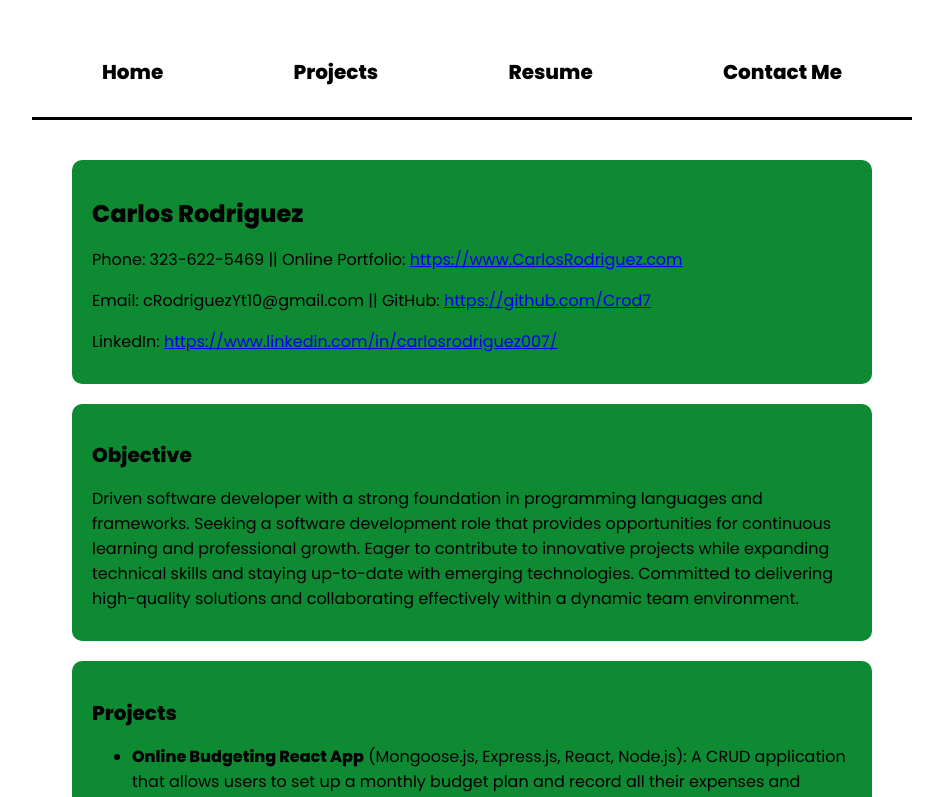
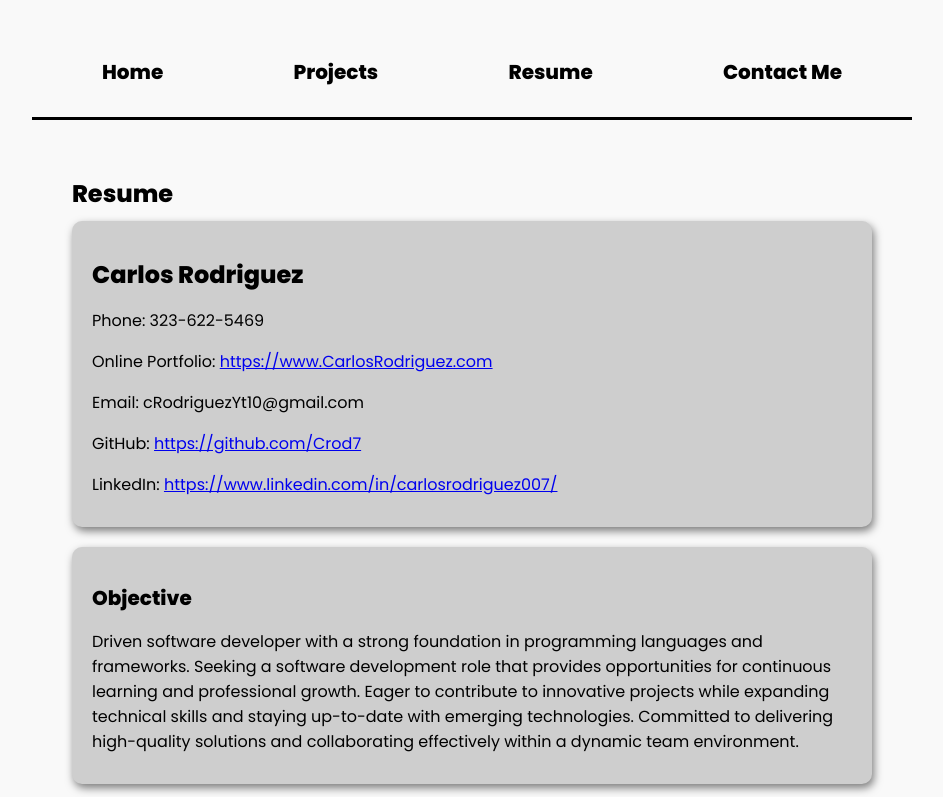
Before and after one commit to Crod7/Outdated-Portfolio-React-Website, a React (Create React App) app in the folder frontend/: page /resume in a window 1280 px wide. Shown: the top 797 px of the page, without its empty margins (168-1111 px from the left). Built offline with nearby package versions, Linux system fonts and the light colour scheme.

Commit message:
Organized all css files to maximize modularity and maintainability.

```diff
--- a/frontend/src/components/Resume.js
+++ b/frontend/src/components/Resume.js
@@ -1,17 +1,23 @@
 import React from "react";
-import '../css/resume.css';
 
 const Resume = () => {
     return (
       <div className="resume-container">
+        <h1>Resume</h1>
         <div className="section-container">
           <h1>Carlos Rodriguez</h1>
           <p>
-            Phone: 323-622-5469 || Online Portfolio:{' '}
+            Phone: 323-622-5469
+          </p>
+          <p>
+            Online Portfolio:{' '}
             <a href="https://www.CarlosRodriguez.com">https://www.CarlosRodriguez.com</a>
           </p>
           <p>
-            Email: cRodriguezYt10@gmail.com || GitHub:{' '}
+            Email: cRodriguezYt10@gmail.com
+          </p>
+          <p>
+            GitHub:{' '}
             <a href="https://github.com/Crod7">https://github.com/Crod7</a>
           </p>
           <p>
@@ -67,7 +73,6 @@ const Resume = () => {
         <div className="section-container">
           <h2>Technical Skills</h2>
           <ul>
-            <li>Machine Learning:</li>
             <li>Programming Technologies: Java, Python</li>
             <li>Graphical User Interface Technologies: JavaFx</li>
             <li>Programming Technologies, Front End: React, JavaScript, HTML, CSS</li>
--- /dev/null
+++ b/frontend/src/css/home.css
@@ -0,0 +1,18 @@
+.homepage-container {
+    display: flex;
+    flex-direction: column;
+    justify-content: space-between;
+    align-items: center;
+    padding: 40px;
+    margin: 10px;
+    box-shadow: var(--boxShadow);
+  }
+
+
+  .image-container img {
+    flex-direction: row;
+    width: 100%;
+    max-width: 400px;
+    min-width: 400px;
+    height: auto;
+  }
--- a/frontend/src/css/index.css
+++ b/frontend/src/css/index.css
@@ -1,102 +1,27 @@
+@import "navbar.css";
+@import "projects.css";
+@import "home.css";
+@import "resume.css";
+
 /* google font */
 @import url('https://fonts.googleapis.com/css2?family=Poppins:wght@300;400;500;600;800&family=VT323&display=swap');
 
-/* layout */
 :root {
   --primary: #d7dedf;
-  --secondary: #764715;
+  --secondary: #cecece;
   --button: #547EAB;
   --error: #e7195a;
   --textColor: rgb(0, 0, 0);
+  --boxShadow: 2px 4px 8px rgba(0, 0, 0, 0.5);
 }
 body {
+  background: rgb(249, 249, 249);
   margin: 0;
   font-family: "Poppins";
   color: var(--textColor);
 }
 
-/* Home Page ======================================================================*/
 
-.homepage-container {
-  display: flex;
-  flex-direction: column;
-  justify-content: space-between;
-  align-items: center;
-  padding: 40px;
-  margin: 10px;
-
-}
-
-
-.image-container img {
-  flex-direction: row;
-  width: 100%;
-  max-width: 400px;
-  min-width: 400px;
-  height: auto;
-}
-/*Projects Select Page =====================================================================*/
-#projects {
-  padding: 20px;
-}
-
-.projects-container {
-  display: grid;
-  grid-template-columns: repeat(auto-fit, minmax(300px, 1fr));
-  gap: 20px;
-}
-
-.project-card {
-  background-color: var(--secondary);
-  padding: 20px;
-}
-.project-card img{
-  width: 100%;
-}
-
-.project-details {
-  margin-top: 10px;
-}
-
-.project-details h3 {
-  font-size: 20px;
-  margin-bottom: 5px;
-}
-
-.project-details p {
-  margin-bottom: 10px;
-}
-
-.project-details a {
-  display: inline-block;
-  padding: 8px 12px;
-  margin-left: 5px;
-  margin-right: 5px;
-  background-color: #333;
-  color: white;
-  text-decoration: none;
-  border-radius: 4px;
-}
-/* Navbar =============================================================== */
-header {
-  padding: 20px 200px 20px 200px;
-
-}
-header .navContainer {
-  border-bottom: solid;
-  max-width: 1400px;
-  margin: 0 auto;
-  padding: 10px 60px;
-  display: flex;
-  align-items: center;
-  justify-content: space-between;
-}
-.logo {
-  text-decoration: none;
-  color: var(--textColor);
-  font-size: 16px;
-  margin: 10px;
-}
 @media only screen and (device-width: 828px) and (device-height: 1792px) and (-webkit-device-pixel-ratio: 2) {
   /* CSS styles specific to iPhone 11 */
   /* Add your styles here */
--- /dev/null
+++ b/frontend/src/css/navbar.css
@@ -0,0 +1,19 @@
+header {
+    padding: 20px 200px 20px 200px;
+
+  }
+  header .navContainer {
+    border-bottom: solid;
+    max-width: 1400px;
+    margin: 0 auto;
+    padding: 10px 60px;
+    display: flex;
+    align-items: center;
+    justify-content: space-between;
+  }
+  .logo {
+    text-decoration: none;
+    color: var(--textColor);
+    font-size: 16px;
+    margin: 10px;
+  }
--- /dev/null
+++ b/frontend/src/css/projects.css
@@ -0,0 +1,43 @@
+#projects {
+    padding: 20px;
+  }
+
+  .projects-container {
+    display: grid;
+    grid-template-columns: repeat(auto-fit, minmax(250px, 1fr));
+    gap: 20px;
+  }
+
+  .project-card {
+    background-color: var(--secondary);
+    border-radius: 10px;
+    box-shadow: var(--boxShadow);
+    padding: 20px;
+  }
+  .project-card img{
+    width: 100%;
+  }
+
+  .project-details {
+    margin-top: 10px;
+  }
+
+  .project-details h3 {
+    font-size: 20px;
+    margin-bottom: 5px;
+  }
+
+  .project-details p {
+    margin-bottom: 10px;
+  }
+
+  .project-details a {
+    display: inline-block;
+    padding: 8px 12px;
+    margin-left: 5px;
+    margin-right: 5px;
+    background-color: #333;
+    color: white;
+    text-decoration: none;
+    border-radius: 4px;
+  }
--- a/frontend/src/css/resume.css
+++ b/frontend/src/css/resume.css
@@ -5,8 +5,9 @@
   }
 
   .section-container {
-    background-color: #0d8a32;
+    background-color: var(--secondary);
     border-radius: 10px;
+    box-shadow: var(--boxShadow);
     padding: 20px;
     margin-bottom: 20px;
   }
```
